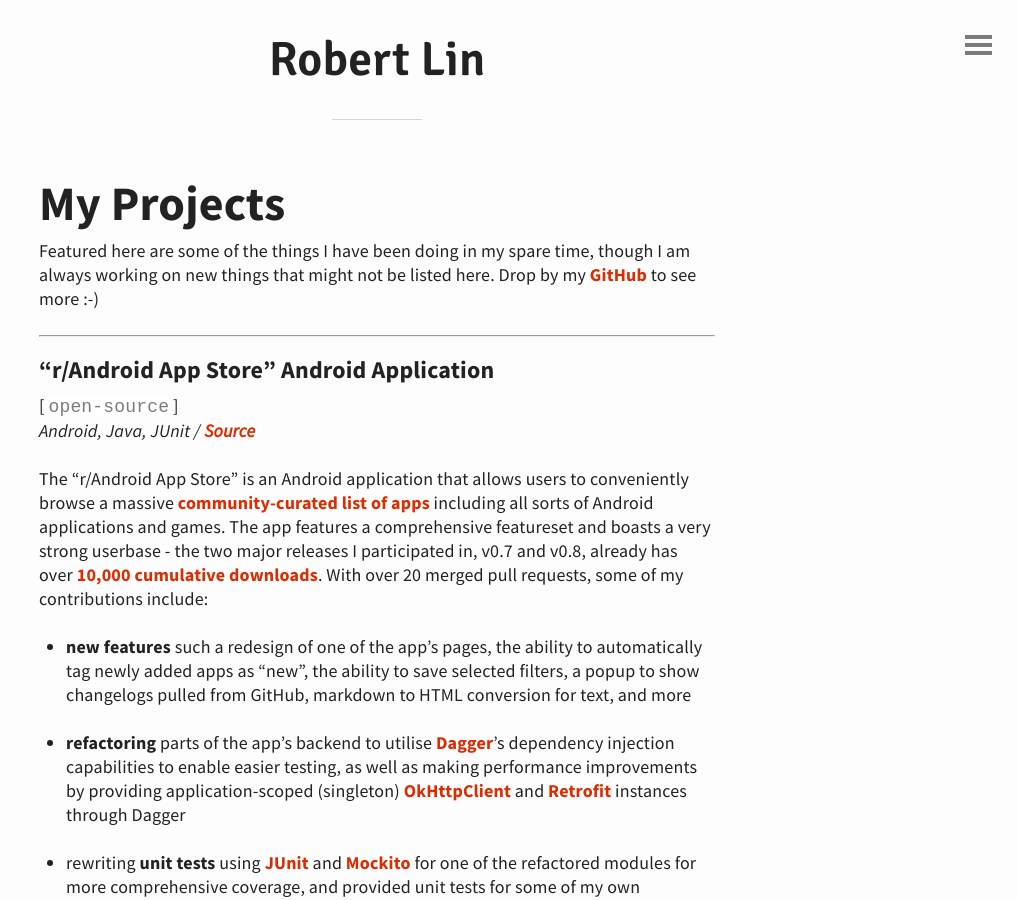
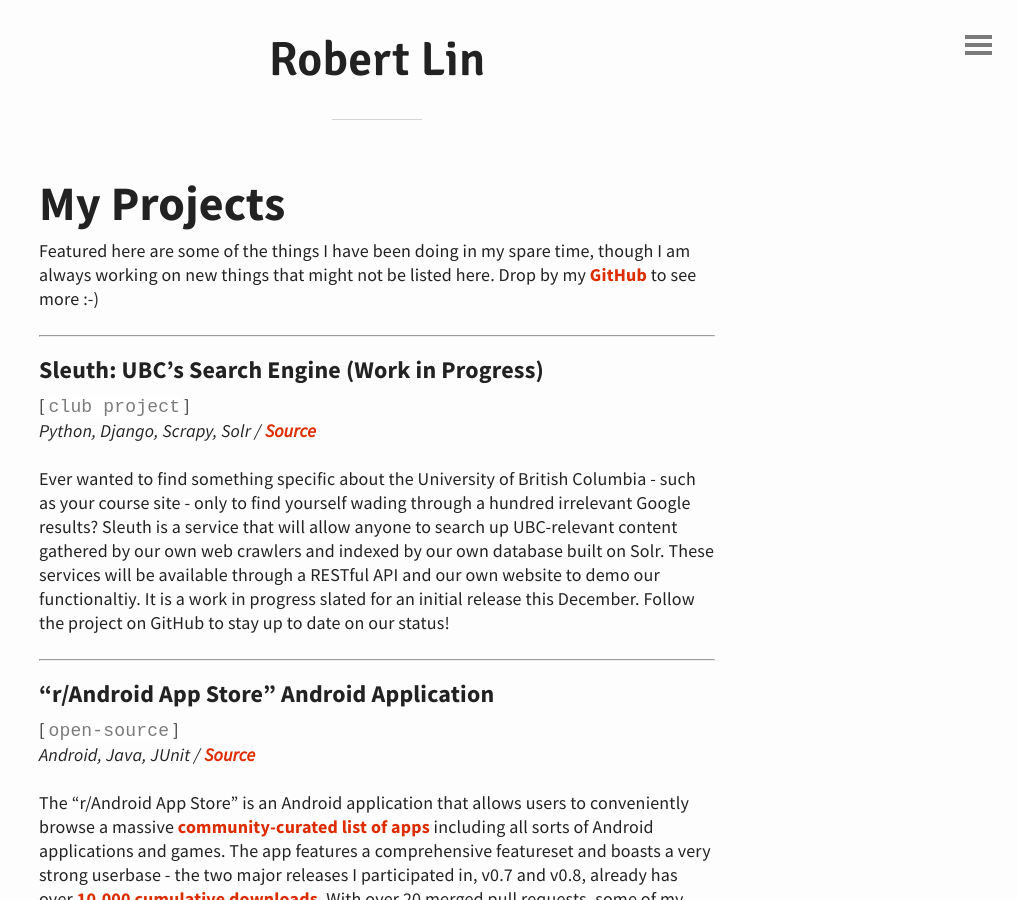
Before and after one commit to bobheadxi/bobheadxi.github.io, a Jekyll site: the page built from projects.md, in a window 1280 px wide and 900 px high. Shown: the whole window, without its empty margins (263-1280 px from the left). Built offline with Jekyll 4.4.1, drawn with Linux system fonts in a browser that asks for light colours.

Commit message:
Update Project page with intro to Sleuth

```diff
--- a/projects.md
+++ b/projects.md
@@ -4,6 +4,13 @@ title: Projects
 ---
 # My Projects
 Featured here are some of the things I have been doing in my spare time, though I am always working on new things that might not be listed here. Drop by my [GitHub](https://github.com/bobheadxi) to see more :-)
+
+__________________
+### Sleuth: UBC's Search Engine (Work in Progress)
+[ `club project` ]
+*Python, Django, Scrapy, Solr / [Source](https://github.com/ubclaunchpad/sleuth)*
+
+Ever wanted to find something specific about the University of British Columbia - such as your course site - only to find yourself wading through a hundred irrelevant Google results? Sleuth is a service that will allow anyone to search up UBC-relevant content gathered by our own web crawlers and indexed by our own database built on Solr. These services will be available through a RESTful API and our own website to demo our functionaltiy. It is a work in progress slated for an initial release this December. Follow the project on GitHub to stay up to date on our status!
 
 __________________
 ### "r/Android App Store" Android Application
@@ -45,5 +52,3 @@ This bot allows you to interact with [Spotify](http://spotify.com) through the [
 
 All this is conveniently done through Facebook Messenger in a seamless experience. I am currently working on almost entirely rewriting the backend, building a comprehensive testing suite, and setting up a cleaner development pipeline that will ensure I always have a stable instance of the bot up on Heroku. I will then be submitting the bot to Facebook to make it accessible to everyone.
 ![](https://github.com/bobheadxi/facebook-spotify-chatbot/blob/dev/screenshots/screenshots0-2-1.png?raw=true)
-
-__________________
```
